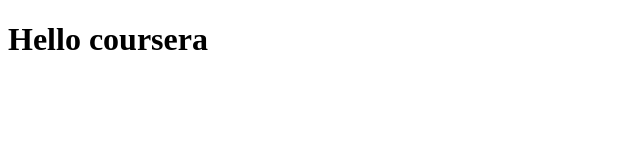
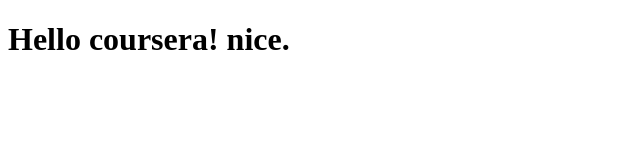
Before and after one commit to rachanaaithal/coursera-1, a plain HTML site: page site/hey.html in a window 1280 px wide. Shown: the whole page, without its empty margins (0-640 px from the left). Drawn offline with Linux system fonts and the light colour scheme.

Commit message:
Small addition to our page content.

```diff
--- a/site/hey.html
+++ b/site/hey.html
@@ -4,6 +4,6 @@
 	<title>Hello coursera</title>
 </head>
 <body>
-<h1>Hello coursera</h1>
+<h1>Hello coursera! nice.</h1>
 </body>
 </html>
```
